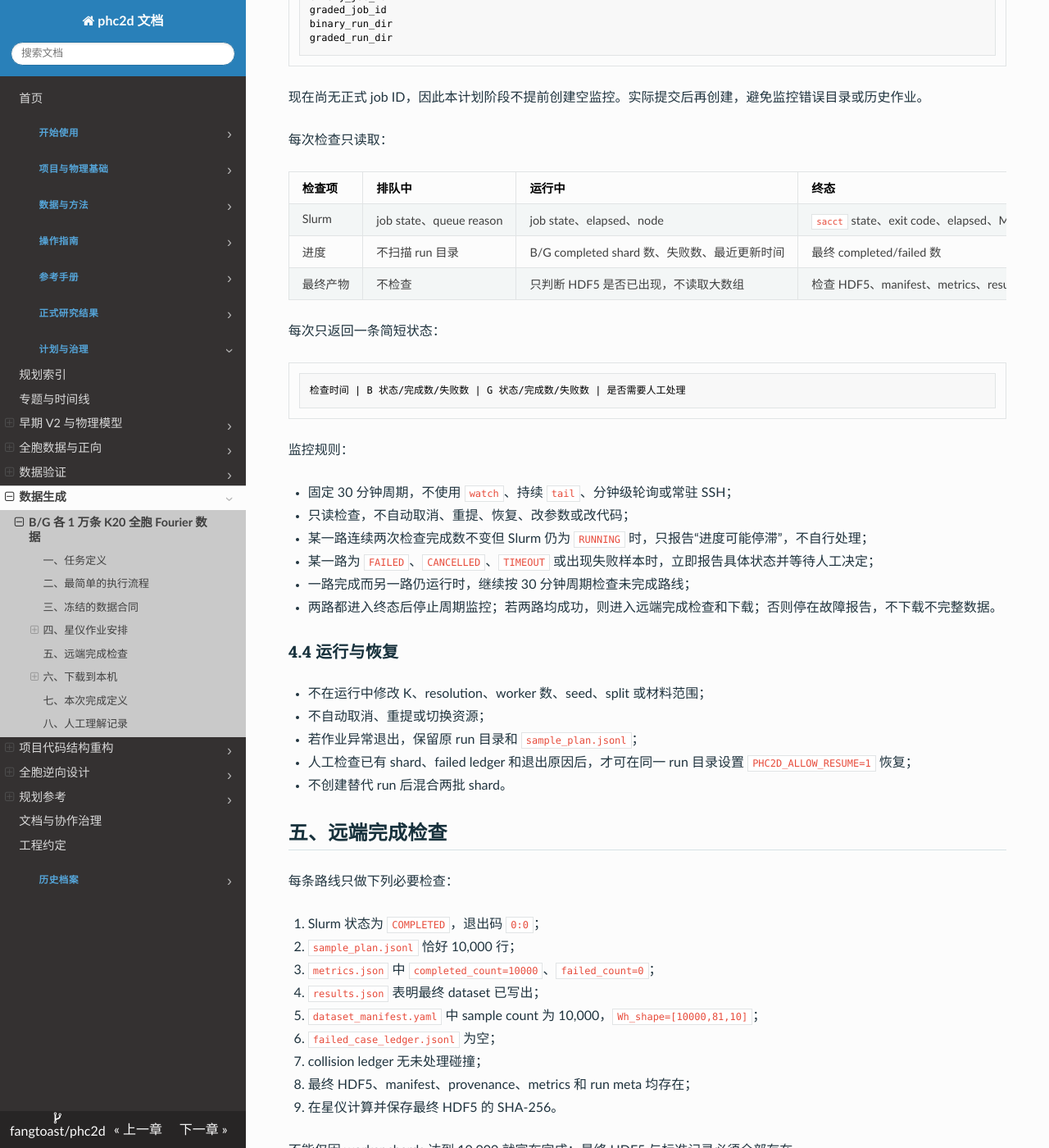
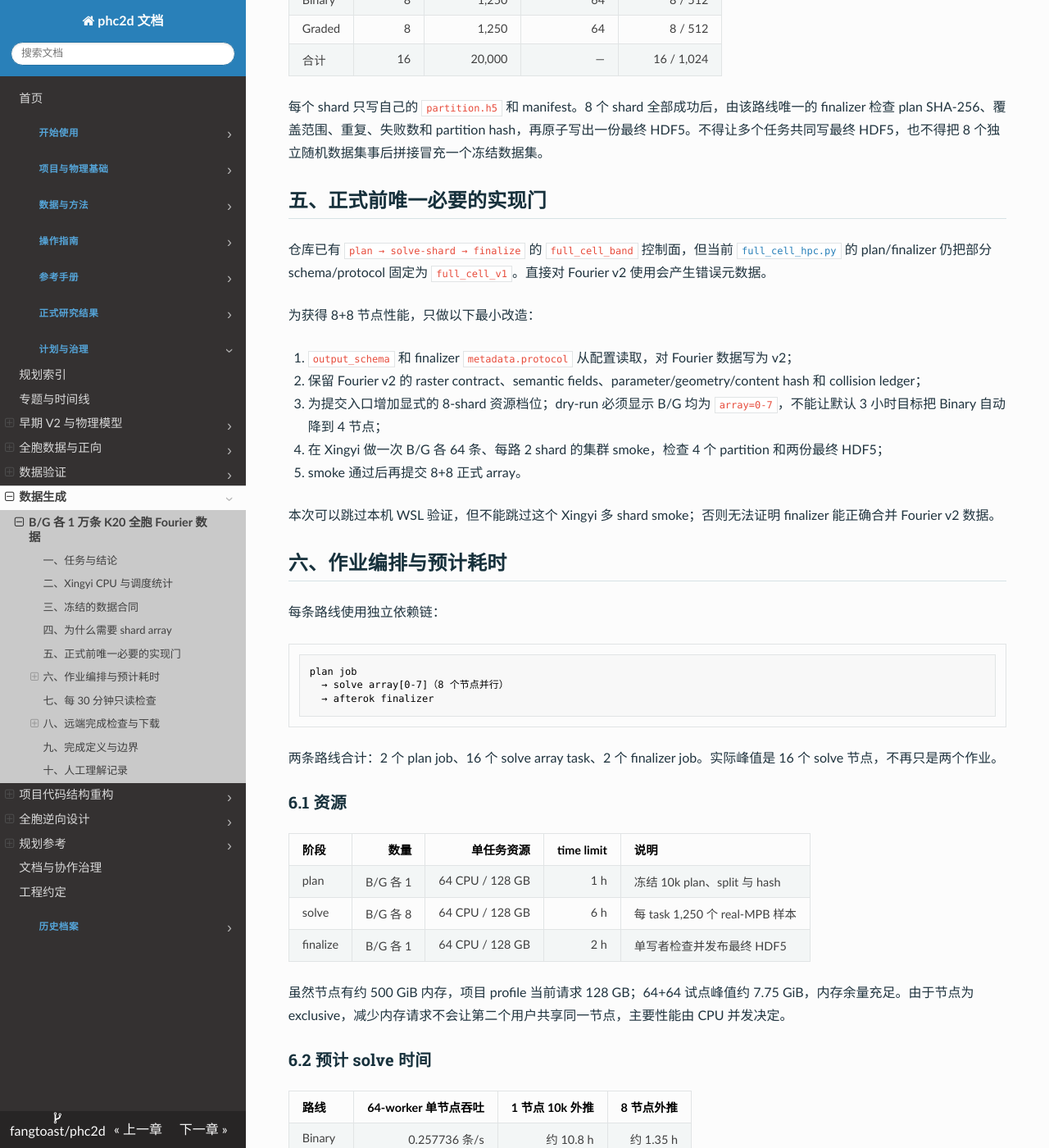
Before and after one commit to fangtoast/phc2d, an MkDocs documentation site: the page built from docs/planning/数据生成/20260817 1w条数据高频截断k=20的情况下生成/B与G各1万条K20全胞Fourier数据生成计划.md, in a window 1280 px wide and 1400 px high, scrolled down 3247 px. Shown: the whole window at 82% size. Built offline with MkDocs 1.6.1, drawn with Linux system fonts in a browser that asks for light colours; some of the changed text lies outside the part shown.

Commit message:
docs: scale K20 generation across Xingyi CPUs

````diff
--- a/docs/planning/数据生成/20260817 1w条数据高频截断k=20的情况下生成/B与G各1万条K20全胞Fourier数据生成计划.md
+++ b/docs/planning/数据生成/20260817 1w条数据高频截断k=20的情况下生成/B与G各1万条K20全胞Fourier数据生成计划.md
@@ -1,6 +1,6 @@
 ---
 title: "B 与 G 各 1 万条 K=20 全胞 Fourier 数据生成计划"
-summary: "在星仪分别用一个 64 CPU 节点生成 Binary 10000 条和 Graded 10000 条 K=20 real-MPB 数据，每 30 分钟只读检查一次进度，完成后下载最终 HDF5 与必要 provenance。"
+summary: "统计 Xingyi CPU 资源后，使用 Binary 8 节点与 Graded 8 节点并行生成各 10000 条 K=20 real-MPB 数据，每 30 分钟只读检查，完成后下载最终 HDF5 与 provenance。"
 page_type: plan
 status: draft
 plan_state: active
@@ -12,14 +12,14 @@ related_results:
   - ../../../results/data-provenance/全胞Fourier高频截断配对试验_20260817.md
   - ../../../results/data-provenance/全胞MPB分辨率收敛验证_20260817.md
 audience: "研究用户、超算执行者与数据使用者"
-owner: "研究生维护，人工批准正式星仪计费作业"
+owner: "研究生维护，人工批准正式 Xingyi 计费作业"
 last_reviewed: 2026-08-17
-reading_time: 8 minutes
+reading_time: 10 minutes
 primary_layer: L3
 ---
 
 <!--
-  Simple Xingyi plan for 10,000 binary and 10,000 graded K=20 samples.
+  Parallel Xingyi plan for 10,000 binary and 10,000 graded K=20 samples.
   Author: fangtoast
   Email: fangtoast@foxmail.com
   Copyright (c) 2026 fangtoast. All rights reserved.
@@ -27,36 +27,64 @@ primary_layer: L3
 
 # B 与 G 各 1 万条 K=20 全胞 Fourier 数据生成计划
 
-## 一、任务定义
+## 一、任务与结论
 
-本次在已部署的 `full_cell_fourier_v2` 逻辑上生成：
+本次生成：
 
 - Binary：10,000 条；
 - Graded：10,000 条；
 - 合计：20,000 条；
 - Fourier 高频截断固定为 `K=20`；
-- 计算在星仪完成；
-- 计算完成后，把两份最终 HDF5 和必要运行记录下载到本机；
+- real-MPB 计算、分片和最终 HDF5 汇总均在 Xingyi 完成；
+- 每 30 分钟只读检查一次，不实时追踪；
+- 两路完成后把最终 HDF5 与必要 provenance 下载到本机；
 - 本次跳过本机 WSL real-MPB 复算、图件审阅和模型训练。
 
-`K=20` 是本次指定条件，不表述为全局最优。由于跳过本机物理复算，下载后的数据状态保持 `cluster_generated_pending_wsl_acceptance`，但这不妨碍把“星仪生成完成并成功下载”作为本次任务的完成条件。
-
-本文件仍是 Draft 计划，不自动授权 `sbatch`。
-
-## 二、最简单的执行流程
+原来的“两条单节点作业”只会使用 128 CPU，确实没有充分利用 Xingyi。修订后的正式求解采用：
 
 ```text
-准备 B/G 两份 10k 配置
-  → 部署固定 Git commit 到星仪
-  → 同时提交 B、G 两个单节点作业
-  → 用 job ID 和 run 目录设置每 30 分钟一次的只读监控
-  → 每个作业自行完成 sample plan、64-worker MPB 和最终 HDF5
-  → 远端检查数量、失败数、最终文件和 SHA-256
-  → 下载两份 HDF5 与必要 provenance 到本机
-  → 比对下载前后 SHA-256，结束
+Binary：8 个 solve shard 节点 × 64 CPU
+Graded：8 个 solve shard 节点 × 64 CPU
+峰值：16 个节点、1024 CPU
 ```
 
-不使用多节点 shard array，也不引入新的多节点 finalizer。原因是现有 64+64 Fourier 单节点链路已经完成真实 MPB 试点，而 B/G 各 10,000 条按实测吞吐仍可在单节点 24 小时窗口内完成。这样只需要两个计算作业，恢复和下载路径最直接。
+这是当前项目 Xingyi profile 允许的最高档位：每个 campaign 最多 8 节点。它使用整个 `xyfree` 分区 50% 的 CPU，而不是原方案的 6.25%。若要使用全部 32 节点，必须另行修改平台资源上限并确认共享分区/QoS，不在本计划中直接扩张。
+
+`K=20` 是本次指定运行条件，不表述为全局最优。由于跳过本机物理复算，最终数据状态保持 `cluster_generated_pending_wsl_acceptance`，但“Xingyi 完成生成、远端审计通过并成功下载”仍是本次任务的完成条件。
+
+本文件是 Draft 计划，不自动授权 `sbatch`。
+
+## 二、Xingyi CPU 与调度统计
+
+2026-08-17 23:25（Asia/Shanghai）的只读统计为：
+
+| 项目 | 统计值 |
+|---|---:|
+| partition | `xyfree` |
+| 节点范围 | `cnode2432–cnode2463` |
+| 总节点 | 32 |
+| 每节点 CPU | 64 |
+| 总 CPU | 2,048 |
+| 每节点内存 | 512,000 MiB，约 500 GiB |
+| 总内存 | 16,000 GiB |
+| 调度方式 | `OverSubscribe=EXCLUSIVE`，整节点独占 |
+| 分区状态 | `UP` |
+| 当时 CPU 状态 | `2048 allocated / 0 idle / 0 other / 2048 total` |
+| 本用户当时队列 | 空 |
+| 共享存储 | 约 7.9 PB 可用 |
+
+全部 32 个节点在该快照时刻都处于 `allocated`，因此 16 个 solve task 提交后很可能先排队。这里的“最大化性能”指资源一旦获得就以 16 节点并行求解，不代表能够立即启动，也不承诺排队时间。
+
+仓库当前 [`hpc_platform_xingyi_v1.yaml`](https://github.com/fangtoast/phc2d/blob/master/configs/research/hpc_platform_xingyi_v1.yaml) 规定：
+
+```text
+cores_per_node: 64
+max_nodes: 8
+max_array_tasks: 16
+allowed_node_tiers: [1, 2, 4, 8]
+```
+
+两条 campaign 各选择 8 节点，既达到当前 profile 的单 campaign 上限，也没有超过 array task 上限。
 
 ## 三、冻结的数据合同
 
@@ -66,14 +94,13 @@ primary_layer: L3
 | sample count | 10,000 | 10,000 |
 | master seed | `2026081703` | `2026081704` |
 | train / val / test | 8,000 / 1,000 / 1,000 | 8,000 / 1,000 / 1,000 |
+| strata | 4 层 × 2,500 | 16 层 × 625 |
 | generator family | `unified_fourier_binary` | `unified_fourier_graded` |
 | Fourier cutoff | 20 | 20 |
 | 独立半平面模态 | 628 | 628 |
 | algorithm version | `phc2d.unified_fourier.v1` | `phc2d.unified_fourier.v1` |
 
-Binary 的 4 个材料占比分层各 2,500 条。Graded 的 16 个“材料均值 × 温度”分层各 625 条，因此不需要不等长补齐。
-
-结构与求解器继续沿用已完成 64+64 试点的合同：
+结构与求解器沿用 64+64 试点：
 
 | 合同 | 冻结值 |
 |---|---|
@@ -85,115 +112,135 @@ Binary 的 4 个材料占比分层各 2,500 条。Graded 的 16 个“材料均
 | k points / bands | 81 个 full-BZ k 点、10 个保留频带、4 个 guard bands |
 | mesh / tolerance | `mesh_size=3`、`1e-7` |
 | band order | `frequency_ascending` |
-| workers | 每个作业 64 process workers，OMP/BLAS/MKL 各 1 thread |
+| worker | 每个 solve shard 64 process workers；OMP/BLAS/MKL 各 1 thread |
 
-需要新增两份配置：
+新增配置：
 
 ```text
 configs/research/full_cell_binary_fourier_bz9_10000_xingyi_v1.yaml
 configs/research/full_cell_graded_fourier_bz9_10000_xingyi_v1.yaml
 ```
 
-配置从现有 64 条配置复制，只修改 experiment identity、output path、sample count、split、seed 和 plan worker 数；不得改变 K、材料范围、raster、MPB 或 k-grid 合同。
+两份配置只在现有 64 条配置上修改 experiment identity、output path、sample count、split、seed 和 HPC identity，不改变 K、材料范围、raster、MPB 或 k-grid。
 
-## 四、星仪作业安排
+## 四、为什么需要 shard array
 
-### 4.1 两个独立单节点作业
+20,000 个样本是样本级独立 MPB 求解，适合横向分片。每条路线只生成一个冻结 `sample_plan.jsonl`，再按全局 ordinal 切成 8 个互斥 shard：
 
-| 作业 | 资源 | time limit | 实测吞吐外推 | 预计最终 HDF5 |
+| 路线 | shard 数 | 每 shard 样本 | 每 shard CPU | 峰值节点/CPU |
 |---|---:|---:|---:|---:|
-| Binary 10k | 1 node、64 CPU、64 GB | 24 h | 约 10.8 h | 约 1.53 GB |
-| Graded 10k | 1 node、64 CPU、64 GB | 24 h | 约 15.8 h | 约 3.72 GB |
+| Binary | 8 | 1,250 | 64 | 8 / 512 |
+| Graded | 8 | 1,250 | 64 | 8 / 512 |
+| 合计 | 16 | 20,000 | — | 16 / 1,024 |
 
-估算来自现有 64+64 试点的 worker throughput：Binary `0.257736` 条/s，Graded `0.175984` 条/s。64+64 两路峰值 RSS 均约 7.75 GiB，因此 64 GB 已留有充足余量。小样本外推只用于设置资源和超时，不是完成承诺。
+每个 shard 只写自己的 `partition.h5` 和 manifest。8 个 shard 全部成功后，由该路线唯一的 finalizer 检查 plan SHA-256、覆盖范围、重复、失败数和 partition hash，再原子写出一份最终 HDF5。不得让多个任务共同写最终 HDF5，也不得把 8 个独立随机数据集事后拼接冒充一个冻结数据集。
 
-两条路线写入完全独立的 run 目录：
+## 五、正式前唯一必要的实现门
+
+仓库已有 `plan → solve-shard → finalize` 的 `full_cell_band` 控制面，但当前 [`full_cell_hpc.py`](https://github.com/fangtoast/phc2d/blob/master/src/phc2d/data/full_cell_hpc.py) 的 plan/finalizer 仍把部分 schema/protocol 固定为 `full_cell_v1`。直接对 Fourier v2 使用会产生错误元数据。
+
+为获得 8+8 节点性能，只做以下最小改造：
+
+1. `output_schema` 和 finalizer `metadata.protocol` 从配置读取，对 Fourier 数据写为 v2；
+2. 保留 Fourier v2 的 raster contract、semantic fields、parameter/geometry/content hash 和 collision ledger；
+3. 为提交入口增加显式的 8-shard 资源档位；dry-run 必须显示 B/G 均为 `array=0-7`，不能让默认 3 小时目标把 Binary 自动降到 4 节点；
+4. 在 Xingyi 做一次 B/G 各 64 条、每路 2 shard 的集群 smoke，检查 4 个 partition 和两份最终 HDF5；
+5. smoke 通过后再提交 8+8 正式 array。
+
+本次可以跳过本机 WSL 验证，但不能跳过这个 Xingyi 多 shard smoke；否则无法证明 finalizer 能正确合并 Fourier v2 数据。
+
+## 六、作业编排与预计耗时
+
+每条路线使用独立依赖链：
 
 ```text
-runs/{yyyymmdd}/full_cell_fourier_k20_10000_xingyi_{YYYYMMDDHHmm}/
-  binary/
-  graded/
+plan job
+  → solve array[0-7]（8 个节点并行）
+  → afterok finalizer
 ```
 
-每个作业直接调用现有 `phc2d data generate` 单节点链路，在同一作业内依次完成 sample plan、real-MPB worker shards、HDF5 汇总、manifest 和 metrics。两个作业之间没有文件依赖，可以同时排队和运行。
+两条路线合计：2 个 plan job、16 个 solve array task、2 个 finalizer job。实际峰值是 16 个 solve 节点，不再只是两个作业。
 
-### 4.2 最小提交前检查
+### 6.1 资源
 
-只在星仪侧检查：
+| 阶段 | 数量 | 单任务资源 | time limit | 说明 |
+|---|---:|---:|---:|---|
+| plan | B/G 各 1 | 64 CPU / 128 GB | 1 h | 冻结 10k plan、split 与 hash |
+| solve | B/G 各 8 | 64 CPU / 128 GB | 6 h | 每 task 1,250 个 real-MPB 样本 |
+| finalize | B/G 各 1 | 64 CPU / 128 GB | 2 h | 单写者检查并发布最终 HDF5 |
 
-1. `DEPLOYED_GIT_COMMIT` 与本次配置/作业脚本 commit 一致；
-2. 两份配置能被 CLI 解析，sample count 均为 10,000，`fourier_cutoff=20`；
-3. Meep/MPB 版本与 64+64 试点一致；
-4. `xyfree` 在线、磁盘空间足够、本用户没有冲突中的同名作业；
-5. dry-run 只产生两个 `sbatch` 命令，run 目录不同。
+虽然节点有约 500 GiB 内存，项目 profile 当前请求 128 GB；64+64 试点峰值约 7.75 GiB，内存余量充足。由于节点为 exclusive，减少内存请求不会让第二个用户共享同一节点，主要性能由 CPU 并发决定。
 
-本次不要求先跑新的本机测试或本机 real-MPB smoke。
+### 6.2 预计 solve 时间
 
-### 4.3 提交后每 30 分钟检查
+| 路线 | 64-worker 单节点吞吐 | 1 节点 10k 外推 | 8 节点外推 |
+|---|---:|---:|---:|
+| Binary | 0.257736 条/s | 约 10.8 h | 约 1.35 h |
+| Graded | 0.175984 条/s | 约 15.8 h | 约 1.97 h |
 
-两个 `sbatch` 成功返回 job ID 和固定 run 目录后，立即在当前 Codex 任务中创建一个 **每 30 分钟运行一次**的低频监控。创建时必须把以下四项写成固定输入：
+加上 plan、调度启动和 finalizer，资源到位后的目标总 wall time 为约 2–3 小时。该数值是线性外推，正式报告必须记录实际 queue wait、solve wall time、throughput 和 MaxRSS。
+
+当前 32 节点全部占用时，两个 8-task array 会等待资源。不得因为排队而自动取消并退回两个单节点；若人工希望改用 4+4 节点以更早启动，必须在提交前重新确认，并保留同一 sample plan。
+
+## 七、每 30 分钟只读检查
+
+两个 campaign 提交后，以以下固定输入创建 30 分钟周期监控：
 
 ```text
-binary_job_id
-graded_job_id
+binary_plan_job_id
+binary_solve_array_job_id
+binary_finalize_job_id
 binary_run_dir
+graded_plan_job_id
+graded_solve_array_job_id
+graded_finalize_job_id
 graded_run_dir
 ```
 
-现在尚无正式 job ID，因此本计划阶段不提前创建空监控。实际提交后再创建，避免监控错误目录或历史作业。
+现在没有正式 job ID，因此计划阶段不创建空监控。实际提交后立即创建。
 
-每次检查只读取：
+每次检查只执行：
 
-| 检查项 | 排队中 | 运行中 | 终态 |
-|---|---|---|---|
-| Slurm | job state、queue reason | job state、elapsed、node | `sacct` state、exit code、elapsed、MaxRSS |
-| 进度 | 不扫描 run 目录 | B/G completed shard 数、失败数、最近更新时间 | 最终 completed/failed 数 |
-| 最终产物 | 不检查 | 只判断 HDF5 是否已出现，不读取大数组 | 检查 HDF5、manifest、metrics、results、provenance 是否齐全 |
+1. `squeue` / `sacct` 汇总 B/G plan、array 和 finalizer 状态；
+2. 只读运行 `phc2d hpc status --run-dir <run_dir>`；
+3. 汇总 8 个 shard 中 pending/running/completed/failed 数；
+4. 进入 finalizer 后只判断最终 HDF5 和标准 manifest 是否出现，不读取大数组。
 
-每次只返回一条简短状态：
+每次只返回：
 
 ```text
-检查时间 | B 状态/完成数/失败数 | G 状态/完成数/失败数 | 是否需要人工处理
+检查时间 | B: 队列/8 shard完成数/失败数/finalizer | G: 队列/8 shard完成数/失败数/finalizer | 人工处理
 ```
 
 监控规则：
 
-- 固定 30 分钟周期，不使用 `watch`、持续 `tail`、分钟级轮询或常驻 SSH；
-- 只读检查，不自动取消、重提、恢复、改参数或改代码；
-- 某一路连续两次检查完成数不变但 Slurm 仍为 `RUNNING` 时，只报告“进度可能停滞”，不自行处理；
-- 某一路为 `FAILED`、`CANCELLED`、`TIMEOUT` 或出现失败样本时，立即报告具体状态并等待人工决定；
-- 一路完成而另一路仍运行时，继续按 30 分钟周期检查未完成路线；
-- 两路都进入终态后停止周期监控；若两路均成功，则进入远端完成检查和下载；否则停在故障报告，不下载不完整数据。
+- 固定每 30 分钟一次，不使用 `watch`、持续 `tail`、分钟级轮询或常驻 SSH；
+- 只读，不自动取消、重提、恢复、改资源、改参数或改代码；
+- 连续两次无进度但任务仍 `RUNNING` 时只报告停滞风险；
+- 任一 array task 为 `FAILED`、`CANCELLED`、`TIMEOUT` 或出现失败样本时立即报告并等待人工决定；
+- 一路完成后继续监控另一路；
+- 两路都进入终态后停止监控，成功则进入远端审计和下载，失败则停止在故障门。
 
-### 4.4 运行与恢复
+## 八、远端完成检查与下载
 
-- 不在运行中修改 K、resolution、worker 数、seed、split 或材料范围；
-- 不自动取消、重提或切换资源；
-- 若作业异常退出，保留原 run 目录和 `sample_plan.jsonl`；
-- 人工检查已有 shard、failed ledger 和退出原因后，才可在同一 run 目录设置 `PHC2D_ALLOW_RESUME=1` 恢复；
-- 不创建替代 run 后混合两批 shard。
+### 8.1 远端完成门
 
-## 五、远端完成检查
+每条路线必须满足：
 
-每条路线只做下列必要检查：
+1. plan job、8 个 solve task 和 finalizer 均为 `COMPLETED/0:0`；
+2. `sample_plan.jsonl` 恰好 10,000 行且 SHA-256 与 physical plan manifest 一致；
+3. 8 个 shard 无遗漏、无重叠，全部 `partition_complete=true`、failed count 为 0；
+4. 最终 HDF5、`dataset_manifest.yaml`、`metrics.json`、`results.json`、`solver_provenance.json` 和 run meta 齐全；
+5. `Wh_shape=[10000,81,10]`，split 为 `8000/1000/1000`；
+6. collision/failed ledger 无未处理记录；
+7. `phc2d hpc audit --run-dir <run_dir>` 通过；
+8. 在 Xingyi 保存最终 HDF5 的 SHA-256。
 
-1. Slurm 状态为 `COMPLETED`，退出码 `0:0`；
-2. `sample_plan.jsonl` 恰好 10,000 行；
-3. `metrics.json` 中 `completed_count=10000`、`failed_count=0`；
-4. `results.json` 表明最终 dataset 已写出；
-5. `dataset_manifest.yaml` 中 sample count 为 10,000，`Wh_shape=[10000,81,10]`；
-6. `failed_case_ledger.jsonl` 为空；
-7. collision ledger 无未处理碰撞；
-8. 最终 HDF5、manifest、provenance、metrics 和 run meta 均存在；
-9. 在星仪计算并保存最终 HDF5 的 SHA-256。
+不能仅因 8 个 shard 完成就宣布完成；finalizer 和最终标准产物必须存在。
 
-不能仅因 worker shards 达到 10,000 就宣布完成；最终 HDF5 与标准记录必须全部存在。
+### 8.2 下载到本机
 
-## 六、下载到本机
-
-### 6.1 下载内容
-
-每条路线下载：
+下载：
 
 ```text
 最终 *.h5
@@ -201,6 +248,9 @@ run.log
 run.meta.json
 config.resolved.yaml
 sample_plan_manifest.json
+physical_plan_manifest.json
+physical_campaign_manifest.json
+submission_manifest.json
 dataset_manifest.yaml
 solver_provenance.json
 hash_ledger.csv
@@ -213,9 +263,9 @@ history.csv
 远端 SHA-256 清单
 ```
 
-默认不下载 `worker_shards/` 和完整图件，以减少传输量；远端 run 目录继续保留，便于以后恢复或补充验收。
+默认不下载 `shards/`、`partition.h5` 和完整图件，减少传输量；远端完整 run 目录保留。优先使用支持断点续传的方式，下载后只比对远端与本机 SHA-256。
 
-本机目标建议为：
+本机目标：
 
 ```text
 data/full_cell_binary_fourier_bz9_10000_xingyi_v1.h5
@@ -223,33 +273,27 @@ data/full_cell_graded_fourier_bz9_10000_xingyi_v1.h5
 runs/{yyyymmdd}/full_cell_fourier_k20_10000_xingyi_{YYYYMMDDHHmm}/
 ```
 
-HDF5 和 run 产物保持 Git ignored，不提交仓库。
+HDF5 和 run 产物保持 Git ignored。SHA-256 比对只证明传输完整，不是本机物理验证。本次不运行 WSL replay、全量科学审计或画图。
 
-### 6.2 下载完成条件
+## 九、完成定义与边界
 
-优先使用支持断点续传的传输方式；若环境中只有 `scp`，则分别下载两份 HDF5 和小型 provenance 文件。下载后只比对远端与本机 SHA-256，确认传输没有损坏。
+满足以下条件即完成：
 
-SHA-256 比对属于文件传输完整性检查，不是本机物理验证。本次不再执行 WSL replay、HDF5 全量科学审计或画图。
+- B/G 各 10,000 条均由 8 个 Xingyi solve shard 生成，并由单写者 finalizer 发布最终 HDF5；
+- 两条路线均 0 失败、远端 HPC audit 通过；
+- 每 30 分钟监控持续到两路终态并停止；
+- 两份最终 HDF5 与必要 provenance 已下载到本机；
+- 本机 SHA-256 与 Xingyi 一致；
+- 记录 CPU/节点、commit、job ID、run 路径、排队时间、计算耗时、MaxRSS、吞吐和 hash。
 
-## 七、本次完成定义
+本次完成不等于数据通过 WSL 跨环境物理验收。后续若要将数据标记为 accepted 或用于正式论文证据，再单独安排 WSL 复算；该工作不阻塞本次“Xingyi 并行生成并下载”。
 
-满足以下条件即完成本次任务：
-
-- Binary 10,000 条和 Graded 10,000 条都在星仪生成最终 HDF5；
-- 两个作业均 0 失败，样本数和 `Wh` shape 正确；
-- 两份 HDF5 与必要 provenance 已下载到本机；
-- 本机文件 SHA-256 与星仪一致；
-- 提交后已按 30 分钟周期完成只读进度检查，并在两路进入终态后停止监控；
-- 记录星仪 commit、Slurm job ID、run 路径、远端/本机路径、耗时和 hash。
-
-本次完成不等于数据已通过 WSL 跨环境物理验收。若后续要把数据标记为 accepted 或用于正式论文证据，再单独安排 WSL 复算；该工作不阻塞本次“超算生成并下载”的任务。
-
-## 八、人工理解记录
+## 十、人工理解记录
 
 ```text
-解决了什么问题：用最短流程在星仪生成 B/G 各 1 万条 K=20 数据，每 30 分钟只读检查一次，并下载到本机。
-为什么采用这个方案：两个单节点 runner 已有 64+64 real-MPB 运行证据，预计都能在 24 小时内完成，无需增加多节点分片和 finalizer 改造。
-改变了项目哪一层/哪一模块：主层级 L3；后续只需新增两份配置和一个简单的星仪双作业入口。
-使用什么证据：统一 Fourier v2 部署、resolution=64 冻结结果、64+64 试点吞吐与 K=5–20 配对试验。
-最大边界：跳过本机 WSL 物理复算，因此数据保持 cluster_generated_pending_wsl_acceptance。
+解决了什么问题：统计 Xingyi 32×64 CPU 后，把 B/G 各 1 万条从两个单节点改为 8+8 节点并行，并保留 30 分钟监控和下载闭环。
+为什么采用这个方案：2 个节点只使用 6.25% 分区 CPU；8+8 达到当前项目 profile 的最高档位，峰值使用 1024 CPU，同时用冻结 plan、互斥 partition 和单写者 finalizer 保证数据身份。
+改变了项目哪一层/哪一模块：主层级 L3；后续最小 L4 工作是 Fourier v2 HPC schema 修正、Xingyi 两 shard smoke、两份 10k 配置和提交入口。
+使用什么证据：Xingyi 实时节点统计、平台 profile、统一 Fourier v2 部署、resolution=64、64+64 吞吐和现有 full_cell_band HPC 控制面。
+最大边界：当前 32 节点全部占用，作业可能排队；本机 WSL 物理复算仍跳过，数据保持 cluster_generated_pending_wsl_acceptance。
 ```
````
Also changed, not shown: docs/planning/README.md (+1 -1 lines).
